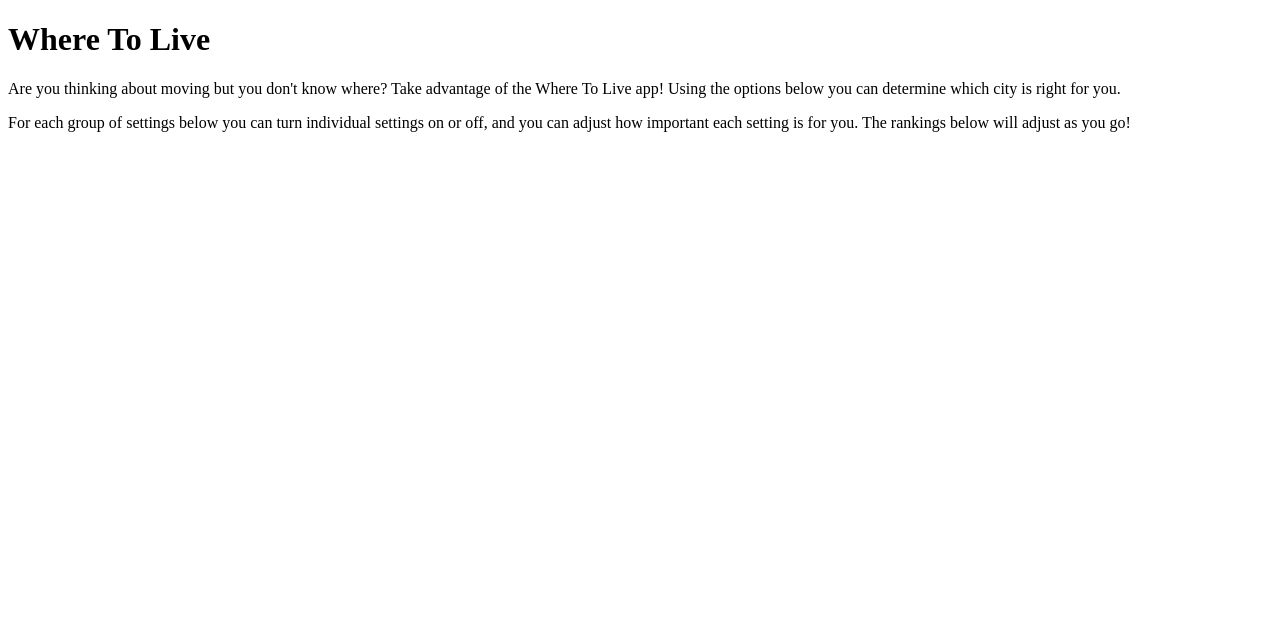
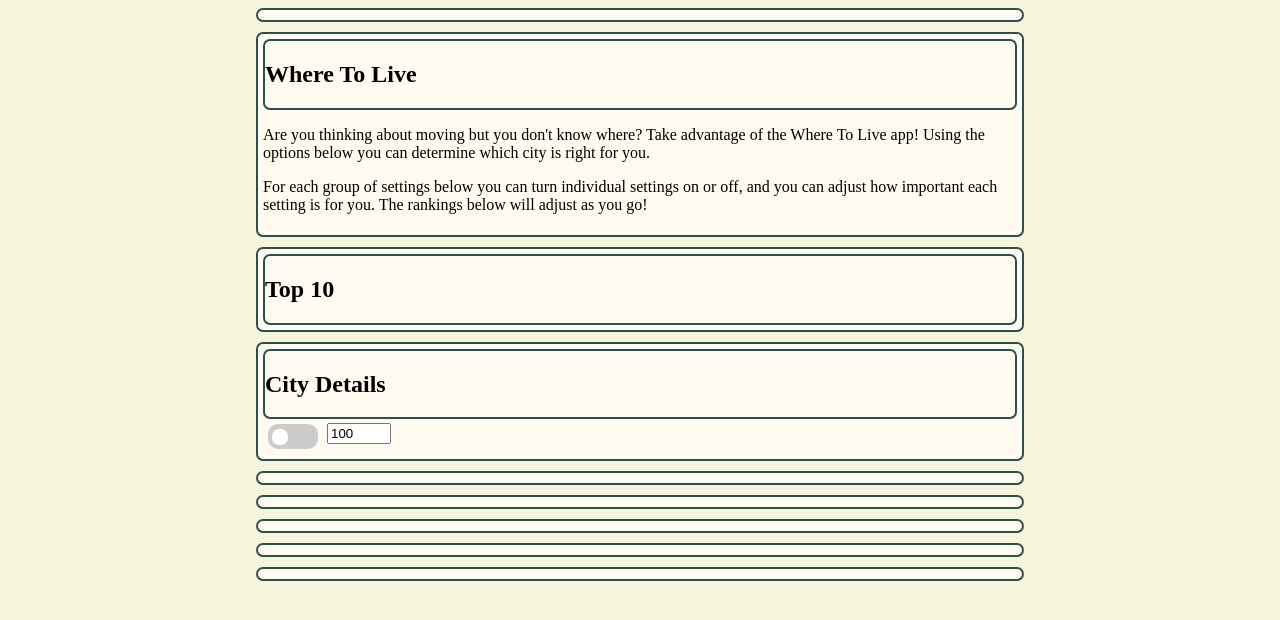
Before and after one commit to jeffbartelli/whereToGoV1, a plain HTML site: page index.html in a window 1280 px wide. Drawn offline with Linux system fonts and the light colour scheme.

Commit message:
1/22- html sections, toggle switch, number input, css

```diff
--- a/index.html
+++ b/index.html
@@ -9,9 +9,47 @@
   <title>Where To Live</title>
 </head>
 <body>
-  <h1>Where To Live</h1>
-  <p>Are you thinking about moving but you don't know where? Take advantage of the Where To Live app! Using the options below you can determine which city is right for you.</p>
-  <p>For each group of settings below you can turn individual settings on or off, and you can adjust how important each setting is for you. The rankings below will adjust as you go!</p>
+  <section id="header"></section>
+  <section id="intro">
+    <header>
+      <h1>Where To Live</h1>
+    </header>
+    <p>Are you thinking about moving but you don't know where? Take advantage of the Where To Live app! Using the options below you can determine which city is right for you.</p>
+    <p>For each group of settings below you can turn individual settings on or off, and you can adjust how important each setting is for you. The rankings below will adjust as you go!</p>
+  </section>
+  <section id="top10">
+    <header>
+      <h1>Top 10</h1>
+    </header>
+  </section>
+  <section id="profile">
+    <header>
+      <h1>City Details</h1>
+    </header>
+      <form action="" id="">
+        <label class="switch">
+          <input type="checkbox" onchange="" value="1">
+          <span class="slider round"></span>
+        </label>
+        <input type="number" value="100" max="100" min="0" maxlength="3" required onchange="" />
+      </form>
+
+  </section>
+  <section id="municipal">
+
+  </section>
+  <section id="demographic">
+
+  </section>
+  <section id="weather">
+
+  </section>
+  <section id="transit">
+
+  </section>
+  <section id="amenities">
+
+  </section>
 
 </body>
 </html>
--- a/style.css
+++ b/style.css
@@ -0,0 +1,85 @@
+body {
+  max-width: 60%;
+  margin-left: auto;
+  margin-right: auto;
+  background-color: beige;
+}
+
+section {
+  border:2px solid darkslategrey;
+  border-radius: 7px;
+  background-color: floralwhite;
+  padding: 5px;
+  vertical-align: top;
+  margin-bottom: 10px;
+}
+
+header {
+  border:2px solid darkslategrey;
+  border-radius: 7px;
+  vertical-align: top;
+}
+
+/* The switch - the box around the slider */
+.switch {
+  position: relative;
+  display: inline-block;
+  width: 50px;
+  height: 25px;
+  margin: 5px;
+}
+
+/* Hide default HTML checkbox */
+.switch input {
+  opacity: 0;
+  width: 0;
+  height: 0;
+}
+
+/* The slider */
+.slider {
+  position: absolute;
+  cursor: pointer;
+  top: 0;
+  left: 0;
+  right: 0;
+  bottom: 0;
+  background-color: #ccc;
+  -webkit-transition: .4s;
+  transition: .4s;
+}
+
+.slider:before {
+  position: absolute;
+  content: "";
+  height: 16px;
+  width: 16px;
+  left: 4px;
+  bottom: 4px;
+  background-color: white;
+  -webkit-transition: .4s;
+  transition: .4s;
+}
+
+input:checked + .slider {
+  background-color: darkslategrey;
+}
+
+input:focus + .slider {
+  box-shadow: 0 0 1px darkslategrey;
+}
+
+input:checked + .slider:before {
+  -webkit-transform: translateX(26px);
+  -ms-transform: translateX(26px);
+  transform: translateX(26px);
+}
+
+/* Rounded sliders */
+.slider.round {
+  border-radius: 10px;
+}
+
+.slider.round:before {
+  border-radius: 45%;
+}
```
